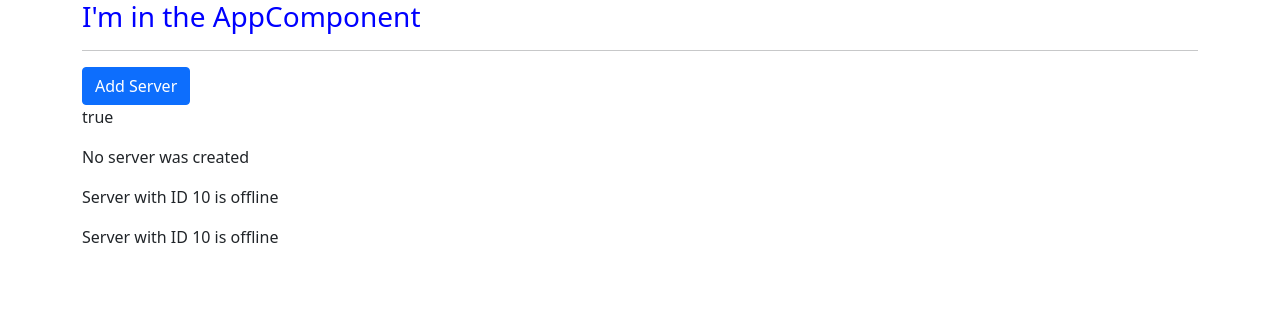
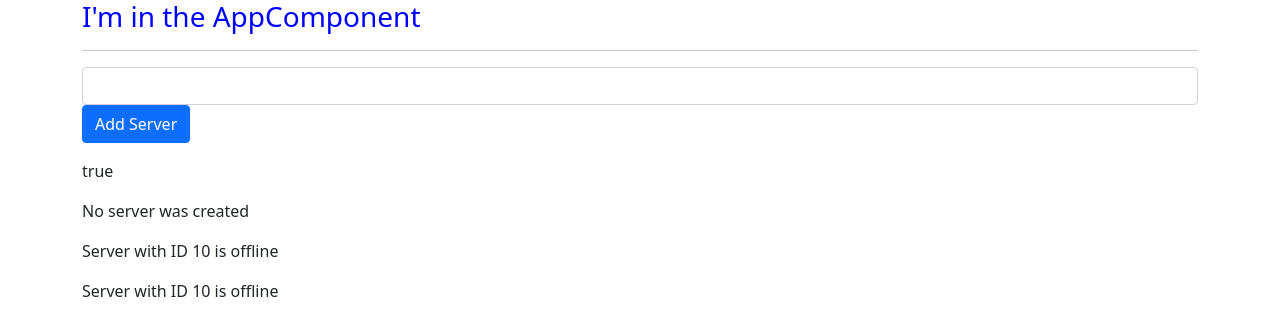
Before and after one commit to Saravana-Angular/angular-my-first-app, an Angular app: page / in a window 1280 px wide. Shown: the top 336 px of the page. Built offline with nearby package versions, Linux system fonts and the light colour scheme.

Commit message:
passing data using event binding

```diff
--- a/src/app/servers/servers.component.html
+++ b/src/app/servers/servers.component.html
@@ -1,4 +1,6 @@
+<input type="text" class='form-control' (input)="onUpdateServerName($event)">
 <button class='btn btn-primary' [disabled]="!allowNewServer" (click)="onCreateServer()">Add Server</button>
+<p>{{serverName}}</p>
 <!-- <p>{{allowNewServer}}</p> -->
 <p [innerText]="allowNewServer"></p>
 <p>{{serverCreationStatus}}</p>
--- a/src/app/servers/servers.component.ts
+++ b/src/app/servers/servers.component.ts
@@ -11,6 +11,7 @@ import { Component, OnInit } from '@angular/core';
 export class ServersComponent implements OnInit {
   allowNewServer = false;
   serverCreationStatus = 'No server was created';
+  serverName = '';
 
   constructor() {
     setTimeout(() => {
@@ -23,4 +24,8 @@ export class ServersComponent implements OnInit {
   onCreateServer() {
     this.serverCreationStatus = 'Server was created';
   }
+
+  onUpdateServerName(event: Event) {
+    this.serverName = (<HTMLInputElement>event.target).value;
+  }
 }
```
